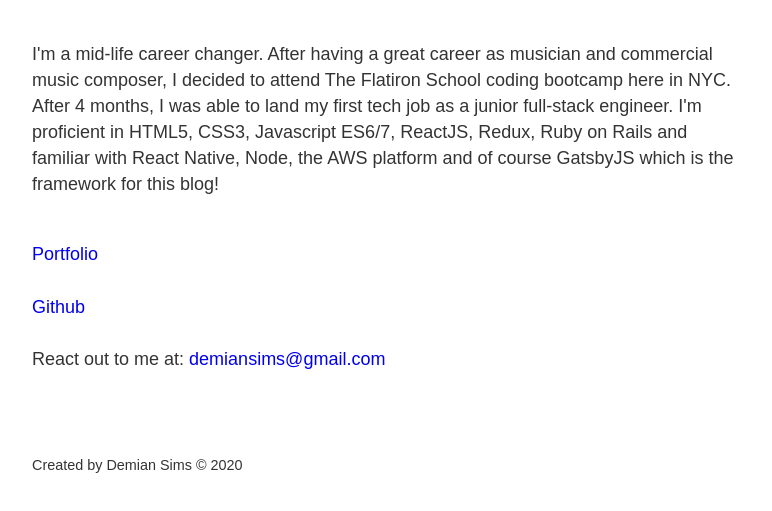
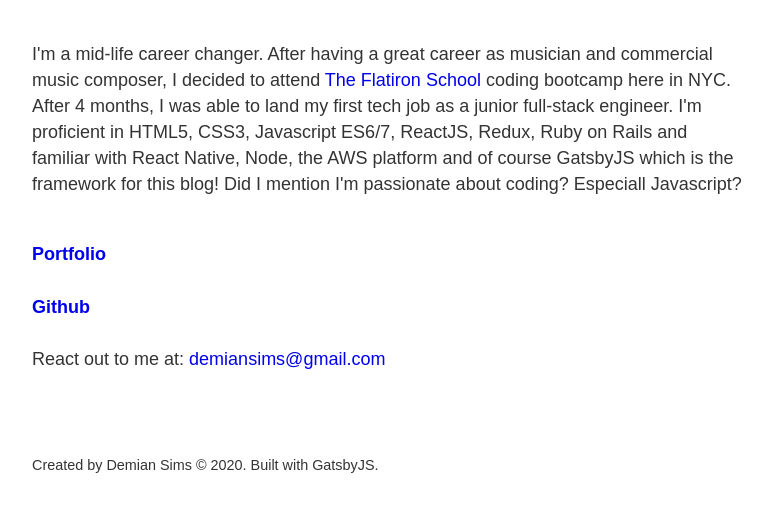
Before and after one commit to dsound-zz/50AndFullStack, a Gatsby site: page /about in a window 1280 px wide. Shown: the part 611-1122 px from the top of the page, without its empty margins (251-1023 px from the left). Built offline with nearby package versions, Linux system fonts and the light colour scheme; Gatsby itself is replaced by a stand-in of ours.

Commit message:
changed about

```diff
--- a/src/components/footer.js
+++ b/src/components/footer.js
@@ -14,7 +14,7 @@ const Footer = () => {
     `)
     return (
         <footer className={footerStyles.footer}>
-            <p>Created by {data.site.siteMetadata.author} © 2020</p>
+            <p>Created by {data.site.siteMetadata.author} © 2020. Built with GatsbyJS.</p>
         </footer>
     )
 };
--- a/src/pages/about.js
+++ b/src/pages/about.js
@@ -10,12 +10,14 @@ const About = () => {
       <div className={aboutStyles.bio}>
         <p>
           I'm a mid-life career changer. After having a great career as musician
-          and commercial music composer, I decided to attend The Flatiron School
+          and commercial music composer, I decided to attend <a href="https://flatironschool.com/"
+          target="_blank" rel="noreferrer">The Flatiron School</a>{" "}
           coding bootcamp here in NYC. After 4 months, I was able to land my
           first tech job as a junior full-stack engineer. I'm proficient in
           HTML5, CSS3, Javascript ES6/7, ReactJS, Redux, Ruby on Rails and
           familiar with React Native, Node, the AWS platform and of course
-          GatsbyJS which is the framework for this blog!{" "}
+          GatsbyJS which is the framework for this blog! Did I mention I'm passionate about coding? Especiall
+          Javascript?
         </p>
       </div>
       <p>
@@ -24,12 +26,12 @@ const About = () => {
           target="_blank"
           rel="noreferrer"
         >
-          Portfolio
+          <strong>Portfolio</strong>
         </a>
       </p>
       <p>
         <a href="https://github.com/dsound-zz" target="_blank" rel="noreferrer">
-          Github
+         <strong>Github</strong>
         </a>
       </p>
 
--- a/src/pages/about.module.scss
+++ b/src/pages/about.module.scss
@@ -13,5 +13,5 @@ a:hover {
 }
 
 a:visited {
-
+    color: black;
 }
--- a/src/templates/blog.js
+++ b/src/templates/blog.js
@@ -37,13 +37,13 @@ const blog = props => {
     <Layout>
       <Head title={props.data.contentfulBlogPost.title} />
       <h1>{props.data.contentfulBlogPost.title}</h1>
-      <p>{props.data.contentfulBlogPost.publishedDate}</p>
+      <p style={{fontSize: "0.75rem", fontStyle: "italic"}}>{props.data.contentfulBlogPost.publishedDate}</p>
       {documentToReactComponents(
         props.data.contentfulBlogPost.body.json,
         options
       )}
-
-          <DiscussionEmbed {...disqusConfig} />
+        <hr style={{marginTop: "5rem"}}/>
+          <DiscussionEmbed style={{ marginTop: "2rem"}}{...disqusConfig} />
 
     </Layout>
   )
```
